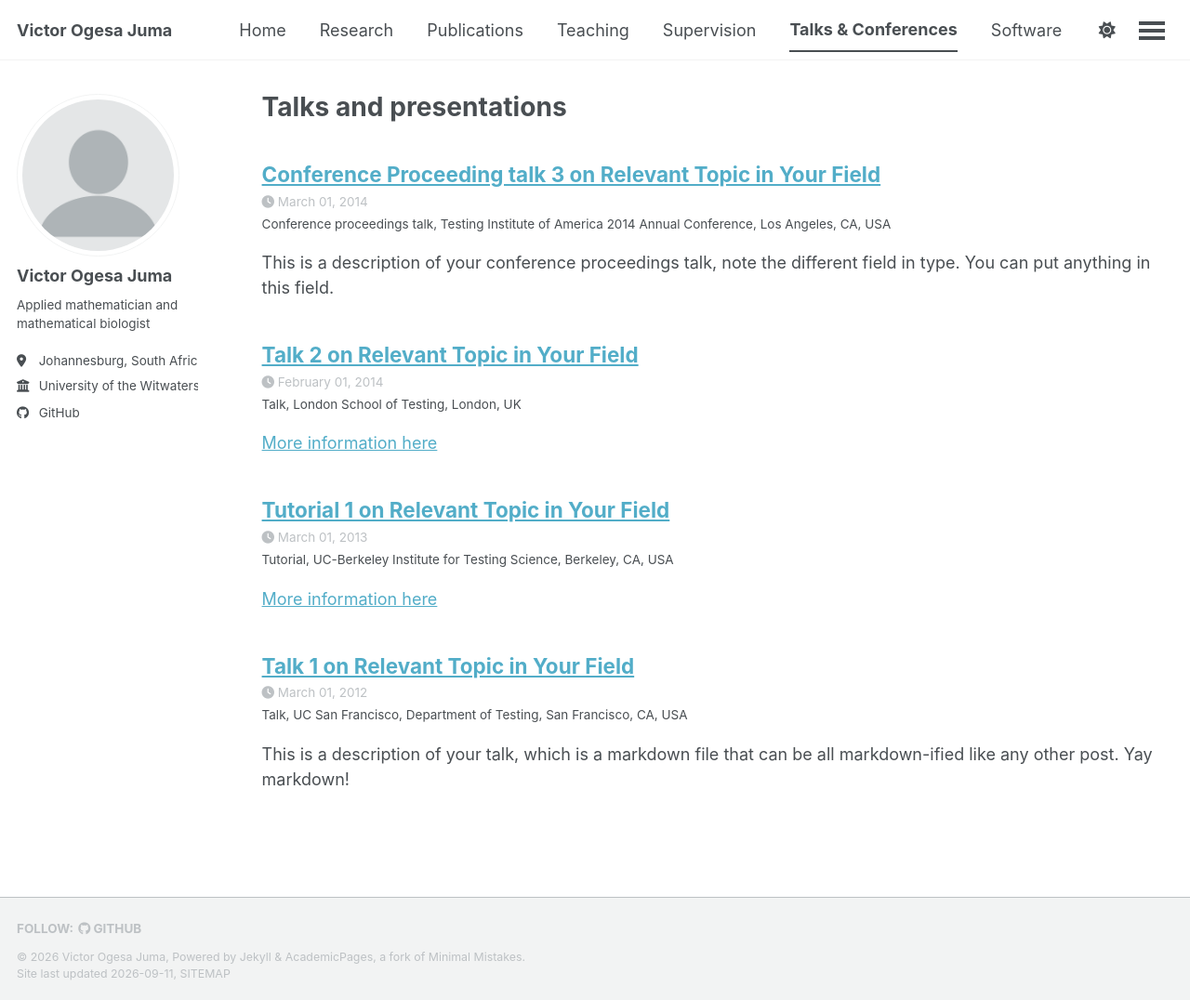
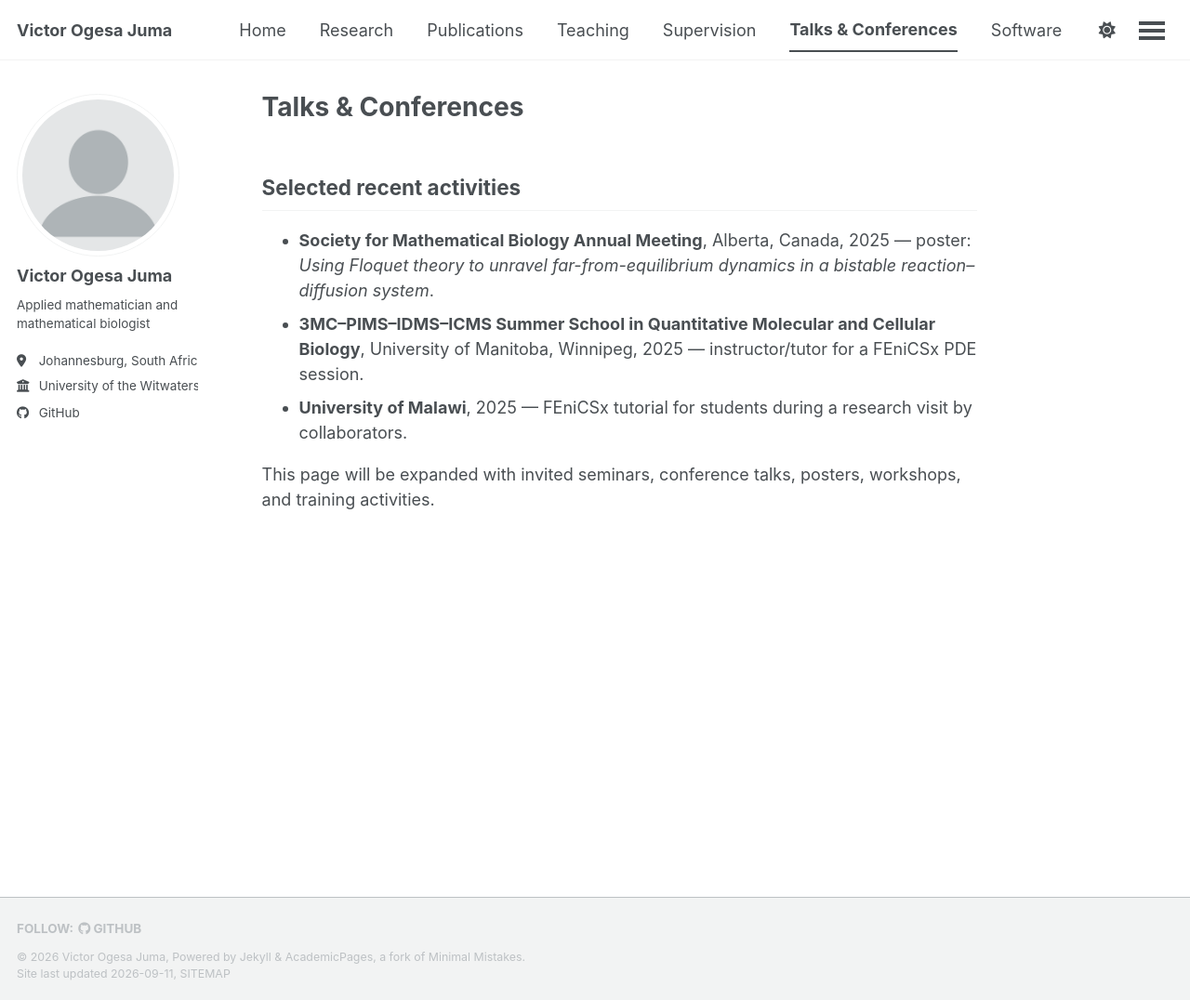
Before and after one commit to vjuma23/vjuma23.github.io, a Jekyll site: the page built from _pages/talks.html, in a window 1280 px wide and 1076 px high. Shown: the whole window at 93% size. Built offline with Jekyll 4.4.1, drawn with Linux system fonts in a browser that asks for light colours; a style sheet for code colours, icons or effects is not loaded.

Commit message:
Write talks and conferences page

```diff
--- a/_pages/talks.html
+++ b/_pages/talks.html
@@ -1,16 +1,16 @@
 ---
-layout: archive
-title: "Talks and presentations"
+layout: single
+title: "Talks & Conferences"
 permalink: /talks/
 author_profile: true
 ---
 
-{% if site.talkmap_link == true %}
+<h2>Selected recent activities</h2>
 
-<p style="text-decoration:underline;"><a href="/talkmap.html">See a map of all the places I've given a talk!</a></p>
+<ul>
+  <li><strong>Society for Mathematical Biology Annual Meeting</strong>, Alberta, Canada, 2025 — poster: <em>Using Floquet theory to unravel far-from-equilibrium dynamics in a bistable reaction–diffusion system</em>.</li>
+  <li><strong>3MC–PIMS–IDMS–ICMS Summer School in Quantitative Molecular and Cellular Biology</strong>, University of Manitoba, Winnipeg, 2025 — instructor/tutor for a FEniCSx PDE session.</li>
+  <li><strong>University of Malawi</strong>, 2025 — FEniCSx tutorial for students during a research visit by collaborators.</li>
+</ul>
 
-{% endif %}
-
-{% for post in site.talks reversed %}
-  {% include archive-single-talk.html %}
-{% endfor %}
+<p>This page will be expanded with invited seminars, conference talks, posters, workshops, and training activities.</p>
```
